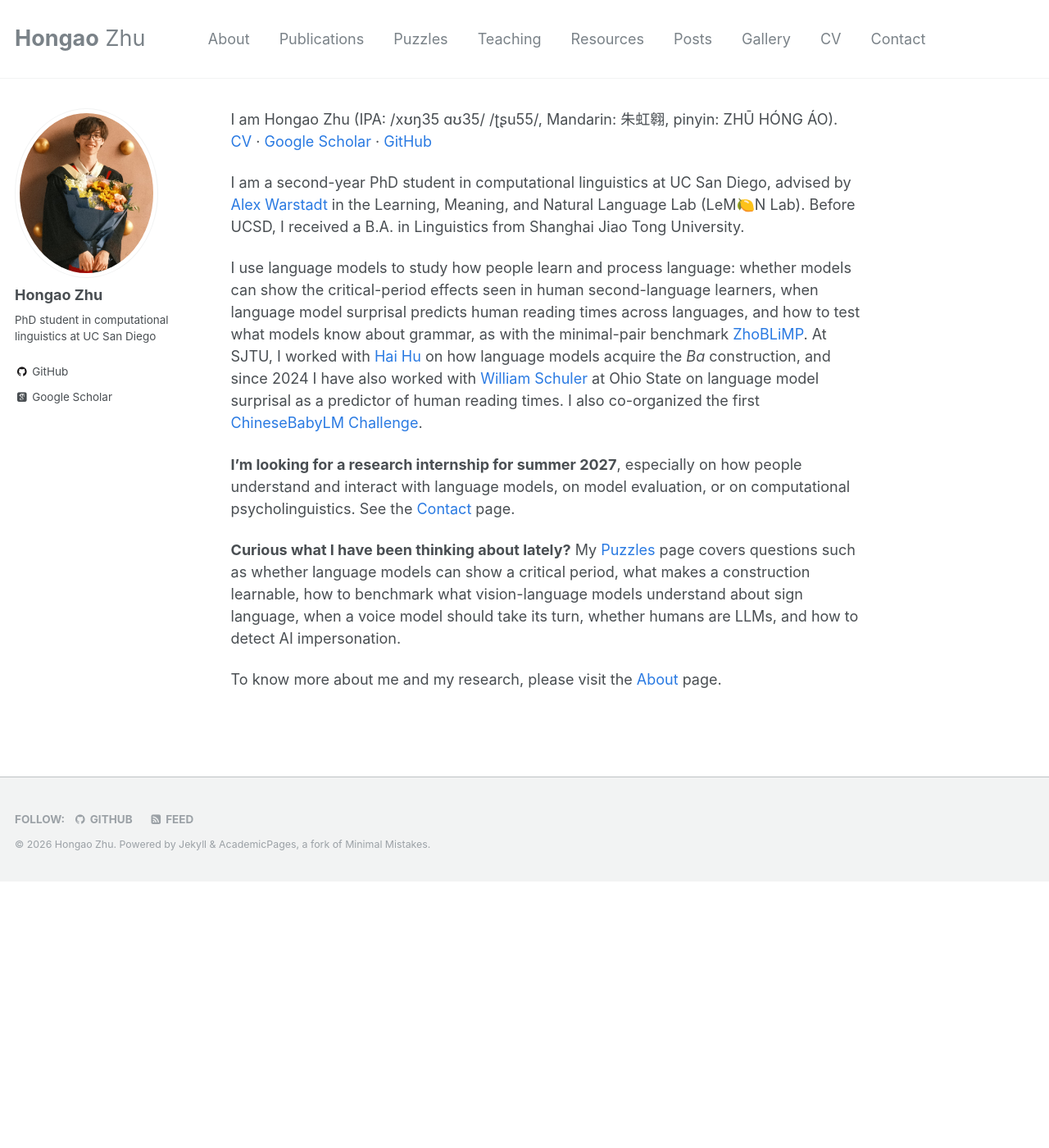
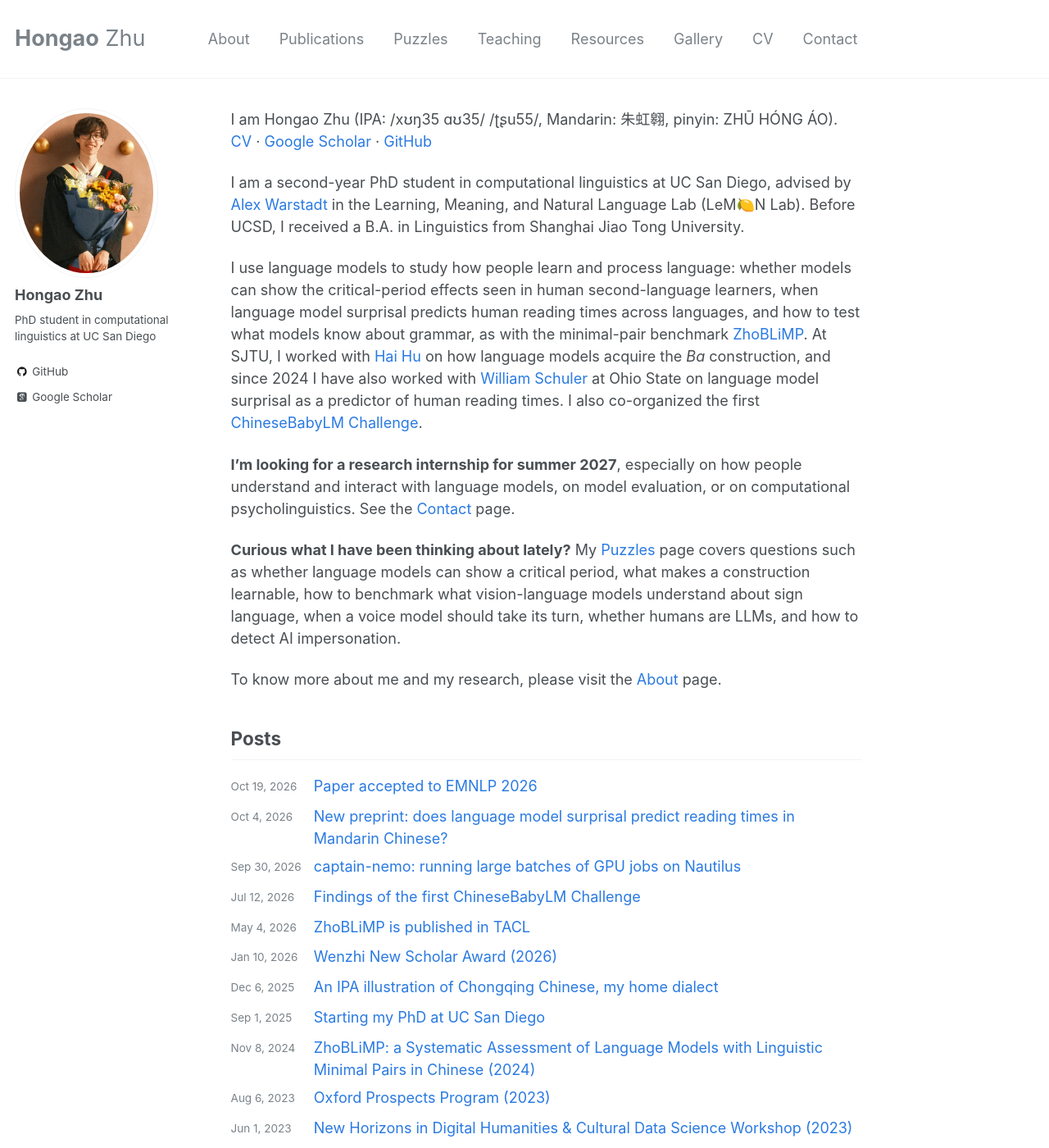
Before and after one commit to Hongao0611/Hongao0611.github.io, a Jekyll site: the page built from index.markdown, in a window 1280 px wide and 1400 px high. Shown: the whole window at 82% size. Built offline with Jekyll 4.4.1, drawn with Linux system fonts in a browser that asks for light colours; some web fonts are replaced; some of the changed text lies outside the part shown.

Commit message:
Home: list all posts at the bottom (date, title); drop the separate Posts tab

```diff
--- a/_data/navigation.yml
+++ b/_data/navigation.yml
@@ -10,8 +10,6 @@ main:
     url: /teaching/
   - title: "Resources"
     url: /resources/
-  - title: "Posts"
-    url: /posts/
   - title: "Gallery"
     url: /gallery/
   - title: "CV"
--- a/assets/css/main.scss
+++ b/assets/css/main.scss
@@ -37,3 +37,21 @@
 @import "vendor/font-awesome/font-awesome";
 @import "vendor/magnific-popup/magnific-popup";
 @import "print";
+/* Post list at the bottom of the home page: date in grey, then the title */
+.home-posts {
+  margin-left: 0;
+  padding-left: 0;
+  list-style: none;
+
+  li {
+    display: flex;
+    margin-bottom: 0.4em;
+  }
+}
+
+.home-posts__date {
+  flex: 0 0 7.5em;
+  color: $gray;
+  font-size: $type-size-6;
+  line-height: 2.2;
+}
--- a/index.markdown
+++ b/index.markdown
@@ -15,6 +15,14 @@ I use language models to study how people learn and process language: whether mo
 
 To know more about me and my research, please visit the [About] page.
 
+## Posts
+
+<ul class="home-posts">
+{% for post in site.posts %}
+  <li><span class="home-posts__date">{{ post.date | date: "%b %-d, %Y" }}</span><a href="{{ post.url | relative_url }}">{{ post.title | escape }}</a></li>
+{% endfor %}
+</ul>
+
 [About]: /about/
 [Contact]: /contact/
 [Puzzles]: /puzzles/
```
Also changed, not shown: _pages/posts.html (deleted, +0 -17 lines).
